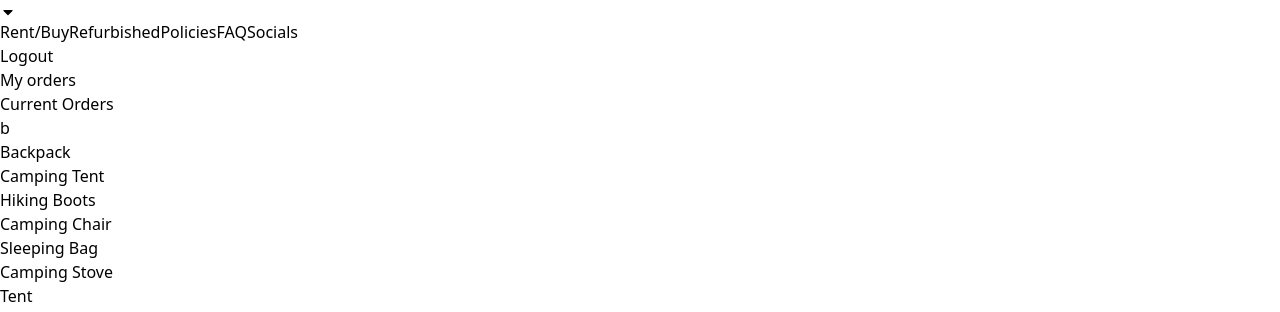
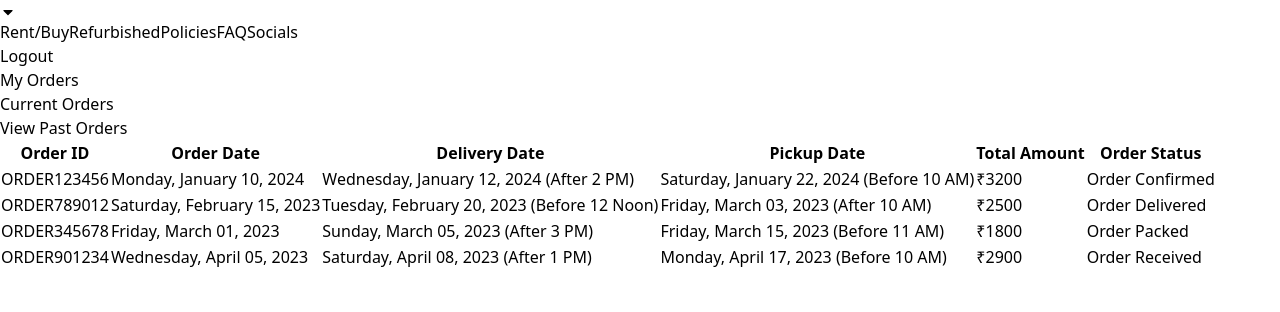
Before and after one commit to abhinow01/my-orders-page, a React (Vite) app: page /my-orders in a window 1280 px wide. Shown: the part 534-846 px from the top of the page. After the commit the page ends 804 px from the top, so only its background shows below. Built offline with nearby package versions, Linux system fonts and the light colour scheme.

Commit message:
changes in  my-orders page, added table and modal

```diff
--- a/src/MyOrders.jsx
+++ b/src/MyOrders.jsx
@@ -1,9 +1,10 @@
 import React, { useState, useEffect } from 'react';
+import OrderModal from './OrderModal';
 
 const MyOrders = () => {
   const [orders, setOrders] = useState([]);
   const [currentOrderType,setCurrentOrderType] = useState('current');
-
+  const [selectedOrder,setSlectedOrder] = useState(null);
 
 
   useEffect(() => {
@@ -150,33 +151,62 @@ const MyOrders = () => {
 
   const filteredOrders = currentOrderType === 'Current' ? orders.filter(order => order.currentStage === 'Current') : orders.filter(order => order.currentStage === 'Past');
 
+  const handleOrderClick = (order)=>{
+    setSlectedOrder(order);
+  }
+
+  const handleCloseModal = () =>{
+    setSlectedOrder(null);
+  };
+
+
   return (
-    <div className='flex flex-col mt-4 justify-center items-center'>
-    <div className='flex w-full'>
+<div className="flex flex-col mt-4 justify-center items-center">
+      <div className="flex w-full">
         <div>
-        <h1 className='text-3xl'>My orders</h1>
+          <h1 className="text-3xl">My Orders</h1>
         </div>
       </div>
-    <div className='border flex flex-col justify-between items-center align-middle  h-auto p-4 border-gray-200'>
-        <div className='flex justify-between items-center'>
-      <h1 className='text-3xl'>{currentOrderType === 'past'? 'Past Orders': 'Current Orders'} </h1>
-      <button className='bg-blue-500 text-white px-4 py-2 rounded-md m-4' onClick={toggleOrderType}>
-            {currentOrderType === 'past' ? 'b' : 'b'}
+      <div className="border flex flex-col justify-between items-center align-middle h-auto p-4 border-gray-200">
+        <div className="flex justify-between items-center w-full">
+          <h1 className="text-3xl">{currentOrderType === 'past' ? 'Past Orders' : 'Current Orders'}</h1>
+          <button className="bg-blue-500 text-white px-4 py-2 rounded-md m-4" onClick={toggleOrderType}>
+            {currentOrderType === 'past' ? 'View Current Orders' : 'View Past Orders'}
           </button>
         </div>
         {/* Display filtered orders */}
-      <div className='flex flex-col'>
-      {filteredOrders.map(order => (
-        <div key={order.orderId} className='flex flex-col justify-center items-center'>
-          {order.items.map(item => (
-            <div key={item.productName}>
-              {item.productName}
-            </div>
+        <div className="w-full">
+          <table className="w-full table-auto">
+            <thead>
+              <tr>
+                <th className="px-4 py-2">Order ID</th>
+                <th className="px-4 py-2">Order Date</th>
+                <th className="px-4 py-2">Delivery Date</th>
+                <th className="px-4 py-2">Pickup Date</th>
+                <th className="px-4 py-2">Total Amount</th>
+                <th className="px-4 py-2">Order Status</th>
+              </tr>
+            </thead>
+            <tbody>
+              {filteredOrders.map((order) => (
+                <tr
+                  key={order.orderId}
+                  className="hover:bg-gray-100 cursor-pointer"
+                  onClick={() => handleOrderClick(order)}
+                >
+                  <td className="border px-4 py-2">{order.orderId}</td>
+                  <td className="border px-4 py-2">{order.orderDate}</td>
+                  <td className="border px-4 py-2">{order.deliveryDate}</td>
+                  <td className="border px-4 py-2">{order.pickupDate}</td>
+                  <td className="border px-4 py-2">{order.totalOrderAmount}</td>
+                  <td className="border px-4 py-2">{order.orderStatus}</td>
+                </tr>
               ))}
-        </div>
-      ))}
+            </tbody>
+          </table>
         </div>
       </div>
+      {selectedOrder && <OrderModal order={selectedOrder} onClose={handleCloseModal} />}
     </div>
   );
 };
--- /dev/null
+++ b/src/OrderModal.jsx
@@ -0,0 +1,64 @@
+import React from 'react';
+
+const OrderModal = ({order,onClose}) => {
+    if(!order)
+    return null;
+
+  return (
+    <div className='fixed z-10  border '>
+        <div className='flex item-center justify-center min-h-screen '>
+        <div className=' bg-white rounded-lg shadow-lg p-6 '>
+        <h2 className="text-xl font-bold">Order Details</h2>
+            <button onClick={onClose} className="text-gray-500 hover:text-gray-700">
+              <svg xmlns="http://www.w3.org/2000/svg" className="h-6 w-6" fill="none" viewBox="0 0 24 24" stroke="currentColor">
+                <path strokeLinecap="round" strokeLinejoin="round" strokeWidth={2} d="M6 18L18 6M6 6l12 12" />
+              </svg>
+            </button>
+            <div className='grid grid-cols-2 gap-4 '>
+            <div>
+                <p className='text-gray-600'>ORDER ID:</p>
+                <p className='font-bold'>{order.orderID}</p>
+            </div>
+            <div>
+              <p className="text-gray-600">Order Date:</p>
+              <p className="font-bold">{order.orderDate}</p>
+            </div>
+            <div>
+              <p className="text-gray-600">Delivery Date:</p>
+              <p className="font-bold">{order.deliveryDate}</p>
+            </div>
+            <div>
+              <p className="text-gray-600">Pickup Date:</p>
+              <p className="font-bold">{order.pickupDate}</p>
+            </div>
+            <div>
+              <p className="text-gray-600">Total Amount:</p>
+              <p className="font-bold">{order.totalOrderAmount}</p>
+            </div>
+            <div>
+              <p className="text-gray-600">Order Status:</p>
+              <p className="font-bold">{order.orderStatus}</p>
+            </div>
+            </div>
+            <div className='mt-6'>
+            <h3 className='text-lg font-bold mb-2 '>Order items</h3>
+            {order.items.map((item)=>(
+                <div key={item.productName} className='flex item-center mb-2 '>
+                    <img src={item.imageUrl} alt={item.productName} className="w-10 h-10 mr-2" />
+                    <div>
+                    <p className="font-bold">{item.productName}</p>
+                    <p>Size: {item.size}</p>
+                    <p>Quantity: {item.quantity}</p>
+                    <p>Rent: {item.rent}</p>
+                </div>
+                </div>
+            ))}
+            </div>
+        </div>
+        </div>
+
+    </div>
+  )
+}
+
+export default OrderModal
```
Lines whose indentation alone changed are shown as unchanged.
